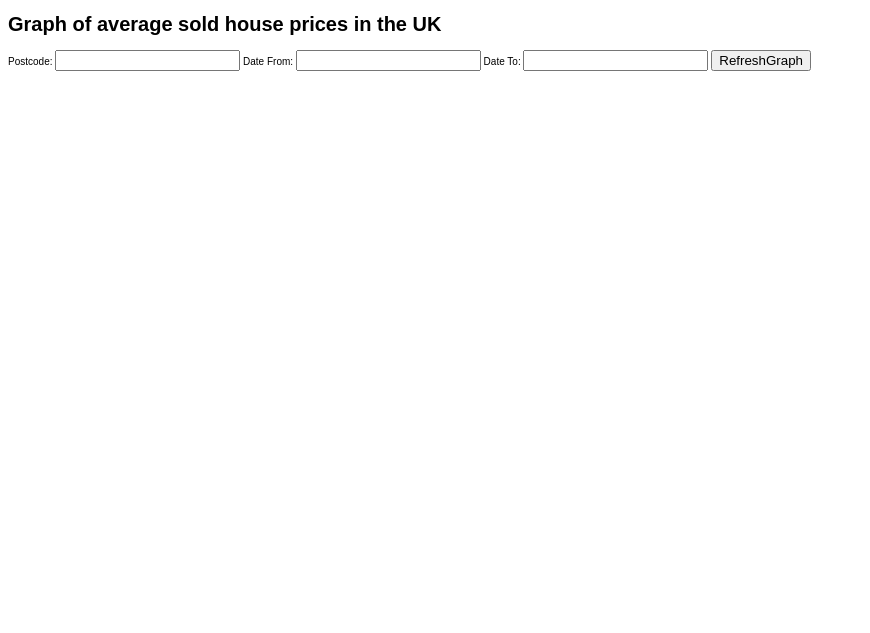
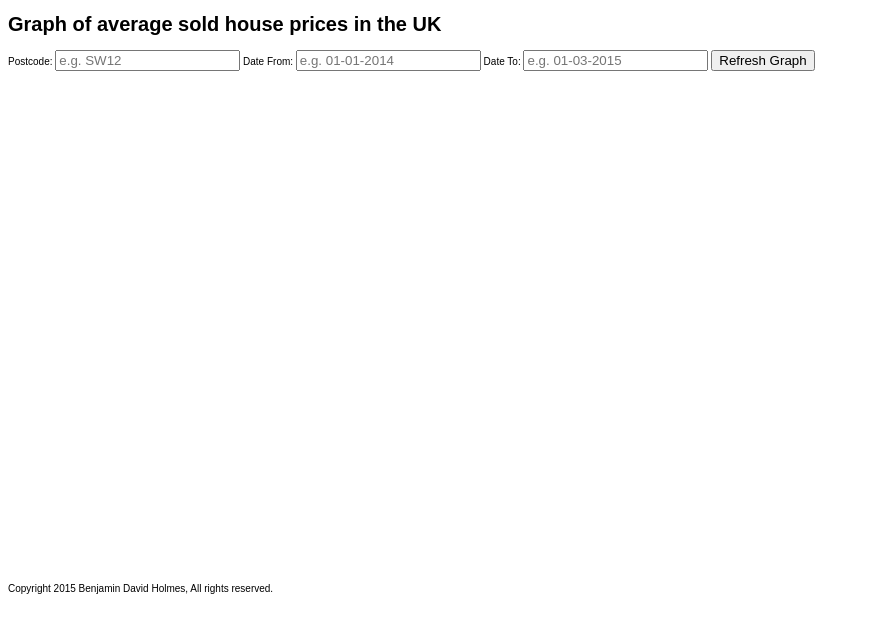
Before and after one commit to Aldarn/SoldHousePrices-Flask-PostgresD3-Jinja2, a Django app: page / in a window 1280 px wide. Shown: the top 633 px of the page, without its empty margins (0-870 px from the left). Run offline with Django 3.2, Linux system fonts and the light colour scheme; data that the repository does not hold is empty; parts of the project's set-up code (start-up, migrations or seed data) failed here and were passed over.

Commit message:
Added placeholder text to graph form

```diff
--- a/src/server/housepricehistory/templates/history.jinja
+++ b/src/server/housepricehistory/templates/history.jinja
@@ -12,14 +12,18 @@
 		<h1>Graph of average sold house prices in the UK</h1>
 
 		<form id="averageForm">
-			Postcode: <input type="text" name="postCode"/>
-			Date From: <input type="text" name="start"/>
-			Date To: <input type="text" name="end"/>
-			<input type="submit" name="reloadAveragesButton" value="RefreshGraph"/>
+			Postcode: <input type="text" name="postCode" placeholder="e.g. SW12"/>
+			Date From: <input type="text" name="start" placeholder="e.g. 01-01-2014"/>
+			Date To: <input type="text" name="end" placeholder="e.g. 01-03-2015"/>
+			<input type="submit" name="reloadAveragesButton" value="Refresh Graph"/>
 		</form>
 		<div id="average"></div>
 		<script>
 			drawAveragePricesGraph("/averagePrices");
 		</script>
+
+		<p>
+			Copyright 2015 Benjamin David Holmes, All rights reserved.
+		</p>
 	</body>
 </html>
```
